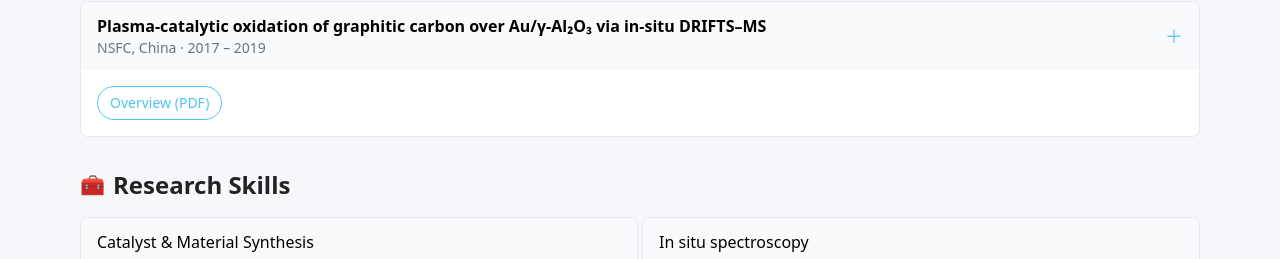
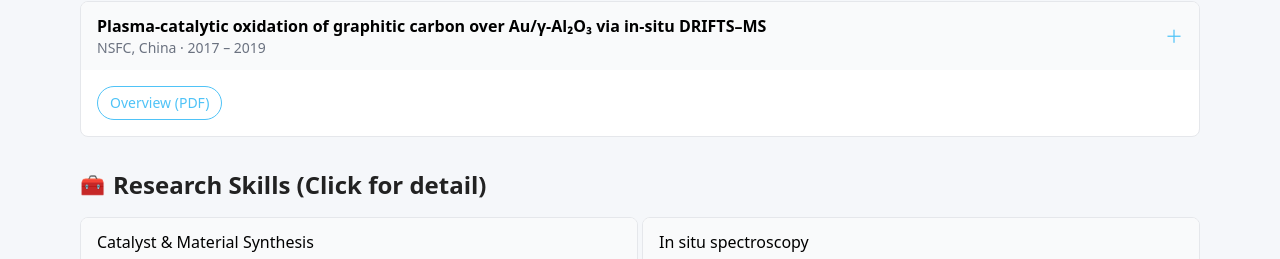
Before and after one commit to linhh7/Lin-Hanghao-homepage, a Next.js app: page / in a window 1280 px wide. Shown: the part 1263-1522 px from the top of the page. Built offline with nearby package versions, Linux system fonts and the light colour scheme.

Commit message:
update: 修改 click for detail

```diff
--- a/components/PersonalHomepage.tsx
+++ b/components/PersonalHomepage.tsx
@@ -418,7 +418,7 @@ export default function PersonalHomepage() {
         <section id="skills" className="mt-8">
           <div className="flex items-center gap-2 mb-4">
             <span className="text-xl" style={{color: primary}}>🧰</span>
-            <h3 className="text-xl md:text-2xl font-semibold" style={{ color: "#222" }}>Research Skills</h3>
+            <h3 className="text-xl md:text-2xl font-semibold" style={{ color: "#222" }}>Research Skills (Click for detail)</h3>
           </div>
           <div className="grid grid-cols-2 gap-1">
             {DATA.researchSkills.map((s: any, i: number) => (
```
